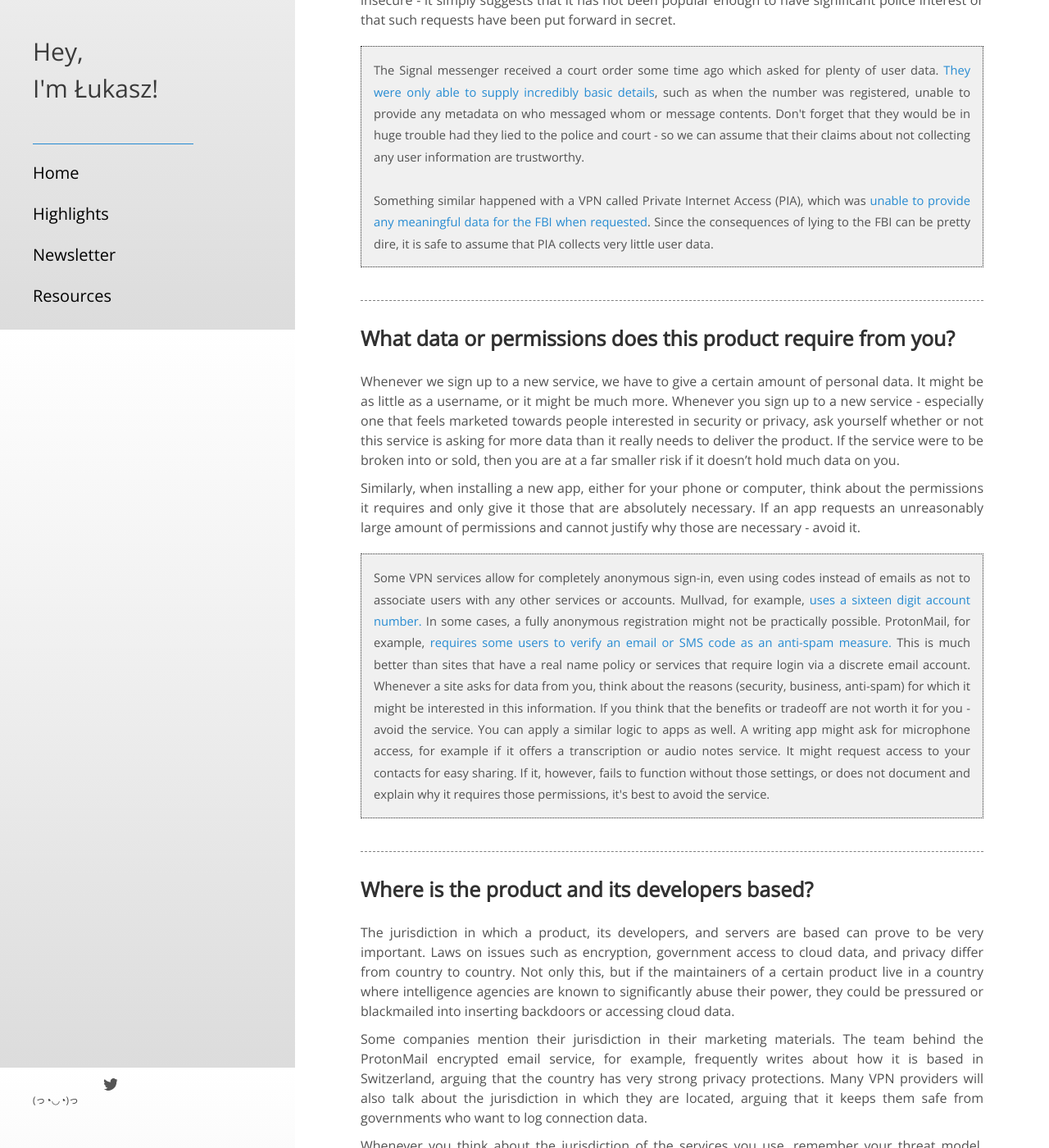
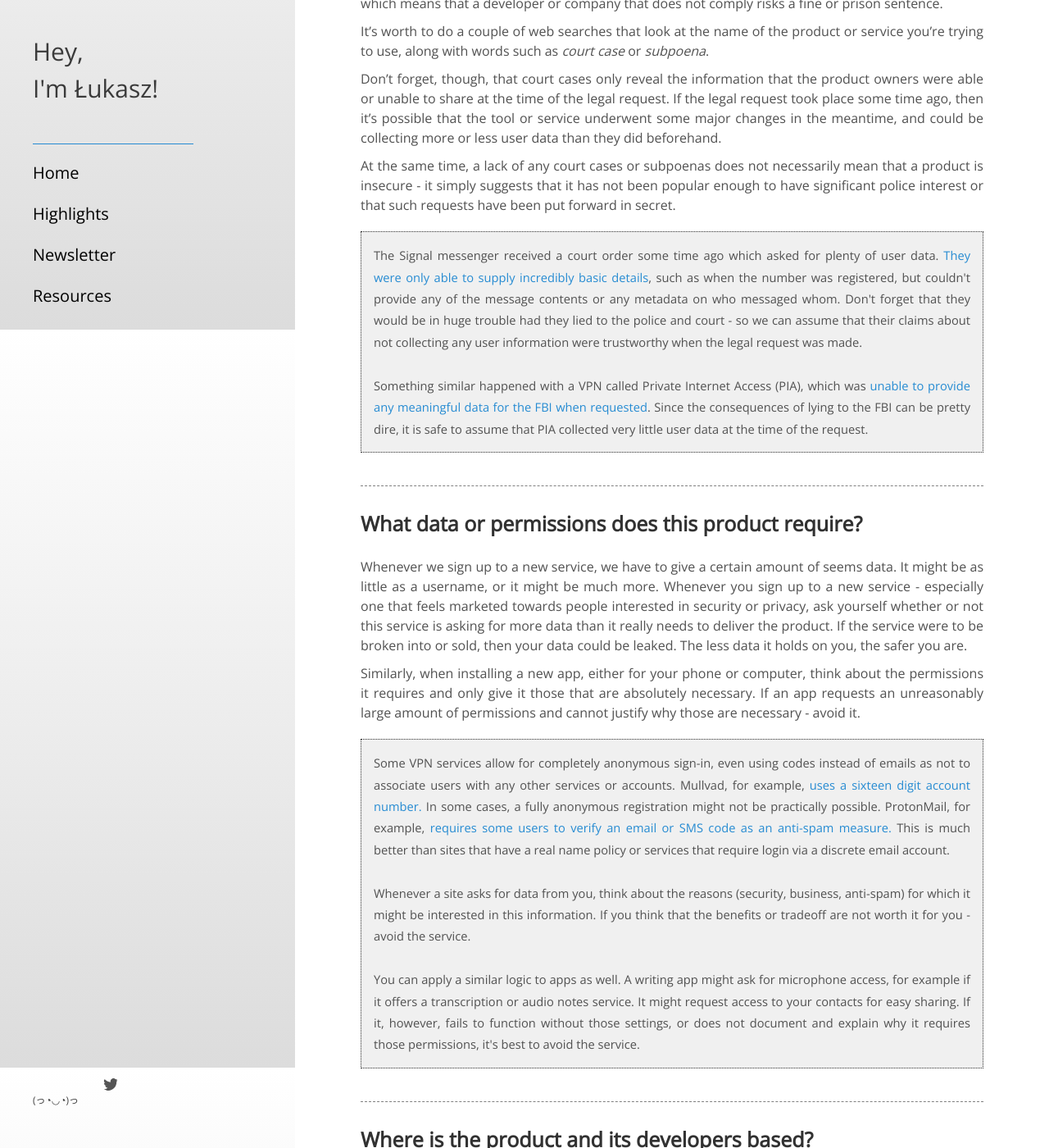
Before and after one commit to lukasz-a-krol/lukasz-a-krol.github.io, a Jekyll site: the page built from due_diligence.md, in a window 1280 px wide and 1400 px high, scrolled down 1398 px. Shown: the whole window at 82% size. Built offline with Jekyll 4.4.1, drawn with Linux system fonts in a browser that asks for light colours; some of the changed text lies outside the part shown.

Commit message:
slight changes to due diligence guide

```diff
--- a/due_diligence.md
+++ b/due_diligence.md
@@ -11,11 +11,14 @@
 <!-- don't forget that drafts of this file may be in .gitignore -->
 ## A couple of questions to ask when doing due diligence
 
-<code>This is still a draft - don't quote me too much on this</code>
+*A single security training cannot possibly cover all the tools and services that there are out there. Not only this, but tools and services change. New ones appear, old ones become deprecated or lose their secure reputation, and some of our favourite tools can change names and branding. Someone who would have undergone a digital security training several years ago might have been taught to use TextSecure, but times change and this tool has now been replaced by Signal.*
+
+*Still - the digital security space can be difficult to navigate. As such, I've drafted a couple of questions that journalists, activists, and others could use when deciding which security tools and services to adopt. Those questions are definitely not meant to be comprehensive, but aim to start and spark discussions.*
+
 
 ### What do people say about this product?
 
-One of the first things we can do is a simple web search for the product or service that we are trying to use. If there are good comments about the service online - perfect! At the same time, don't forget that many of the comments could be paid reviews, have been copywritten by marketing specialists, or could (in an extreme case) even be the result of a malware author creating fake reviews.
+One of the first things we can do is a simple web search for the product or service that we are trying to use, to check what others say about it. At the same time, don't forget that many of the comments could be paid reviews, have been copywritten by marketing specialists, or could (in an extreme case) even be the result of a malware author creating fake reviews.
 
 So in addition to a search on the open web, it's worth taking a look at places such as:
 <br>
@@ -24,11 +27,9 @@
 * Ars Technica
 * Hacker News (user generated submissions)
 * Reddit (user generated submissions)
-* The EFF documentation
-* Infosec Twitter
-* Organisations you trust (Freedom of the Press, EFF, etc.)
-* People whom you trust
-* And several others
+* Organisations you trust (Freedom of the Press, EFF, Tactical Tech, etc.)
+* Twitter accounts you trust (maybe people working at the above organisations and their contacts?)
+* People whom you know and trust
 
 
 <p class = "infobox">
@@ -46,41 +49,45 @@
 
 It's worth to do a couple of web searches that look at the name of the product or service you're trying to use, along with words such as *court case* or *subpoena*.
 
-Don't forget, though, that court cases only reveal the information that the product owners were able or unable to share at the time. It's possible that they modified the product after the court claim. At the same time, a lack of any court cases or subpoenas does not necessarily mean that a product is insecure - it simply suggests that it has not been popular enough to have significant police interest or that such requests have been put forward in secret.
+Don't forget, though, that court cases only reveal the information that the product owners were able or unable to share at the time of the legal request. If the legal request took place some time ago, then it's possible that the tool or service underwent some major changes in the meantime, and could be collecting more or less user data than they did beforehand.
+
+At the same time, a lack of any court cases or subpoenas does not necessarily mean that a product is insecure - it simply suggests that it has not been popular enough to have significant police interest or that such requests have been put forward in secret.
 
 <p class = "infobox">
-The Signal messenger received a court order some time ago which asked for plenty of user data. <a href = "https://www.aclu.org/blog/national-security/secrecy/new-documents-reveal-government-effort-impose-secrecy-encryption?redirect=blog/free-future/new-documents-reveal-government-effort-impose-secrecy-encryption-company" target = "_blank">They were only able to supply incredibly basic details</a>, such as when the number was registered, unable to provide any metadata on who messaged whom or message contents. Don't forget that they would be in huge trouble had they lied to the police and court - so we can assume that their claims about not collecting any user information are trustworthy. <br><br>
-Something similar happened with a VPN called Private Internet Access (PIA), which was <a href = "https://www.scribd.com/doc/303226103/Fake-bomb-threat-arrest" target = "_blank">unable to provide any meaningful data for the FBI when requested</a>. Since the consequences of lying to the FBI can be pretty dire, it is safe to assume that PIA collects very little user data.
+The Signal messenger received a court order some time ago which asked for plenty of user data. <a href = "https://www.aclu.org/blog/national-security/secrecy/new-documents-reveal-government-effort-impose-secrecy-encryption?redirect=blog/free-future/new-documents-reveal-government-effort-impose-secrecy-encryption-company" target = "_blank">They were only able to supply incredibly basic details</a>, such as when the number was registered, but couldn't provide any of the message contents or any metadata on who messaged whom. Don't forget that they would be in huge trouble had they lied to the police and court - so we can assume that their claims about not collecting any user information were trustworthy when the legal request was made.<br><br>
+Something similar happened with a VPN called Private Internet Access (PIA), which was <a href = "https://www.scribd.com/doc/303226103/Fake-bomb-threat-arrest" target = "_blank">unable to provide any meaningful data for the FBI when requested</a>. Since the consequences of lying to the FBI can be pretty dire, it is safe to assume that PIA collected very little user data at the time of the request.
 </p>
 
-### What data or permissions does this product require from you?
+### What data or permissions does this product require?
 
-Whenever we sign up to a new service, we have to give a certain amount of personal data. It might be as little as a username, or it might be much more. Whenever you sign up to a new service - especially one that feels marketed towards people interested in security or privacy, ask yourself whether or not this service is asking for more data than it really needs to deliver the product. If the service were to be broken into or sold, then you are at a far smaller risk if it doesn't hold much data on you.
+Whenever we sign up to a new service, we have to give a certain amount of seems data. It might be as little as a username, or it might be much more. Whenever you sign up to a new service - especially one that feels marketed towards people interested in security or privacy, ask yourself whether or not this service is asking for more data than it really needs to deliver the product. If the service were to be broken into or sold, then your data could be leaked. The less data it holds on you, the safer you are.
 
 Similarly, when installing a new app, either for your phone or computer, think about the permissions it requires and only give it those that are absolutely necessary. If an app requests an unreasonably large amount of permissions and cannot justify why those are necessary - avoid it.
 
 <p class = "infobox">
-Some VPN services allow for completely anonymous sign-in, even using codes instead of emails as not to associate users with any other services or accounts. Mullvad, for example, <a href = "https://mullvad.net/en/blog/2017/6/20/mullvads-account-numbers-get-longer-and-safer/" target = "_blank">uses a sixteen digit account number. </a> In some cases, a fully anonymous registration might not be practically possible. ProtonMail, for example, <a href = "https://protonmail.com/support/knowledge-base/human-verification/" target = "_blank">requires some users to verify an email or SMS code as an anti-spam measure.</a> This is much better than sites that have a real name policy or services that require login via a discrete email account. Whenever a site asks for data from you, think about the reasons (security, business, anti-spam) for which it might be interested in this information. If you think that the benefits or tradeoff are not worth it for you - avoid the service.
+Some VPN services allow for completely anonymous sign-in, even using codes instead of emails as not to associate users with any other services or accounts. Mullvad, for example, <a href = "https://mullvad.net/en/blog/2017/6/20/mullvads-account-numbers-get-longer-and-safer/" target = "_blank">uses a sixteen digit account number. </a> In some cases, a fully anonymous registration might not be practically possible. ProtonMail, for example, <a href = "https://protonmail.com/support/knowledge-base/human-verification/" target = "_blank">requires some users to verify an email or SMS code as an anti-spam measure.</a> This is much better than sites that have a real name policy or services that require login via a discrete email account.
 
-You can apply a similar logic to apps as well. A writing app might ask for microphone access, for example if it offers a transcription or audio notes service. It might request access to your contacts for easy sharing. If it, however, fails to function without those settings, or does not document and explain why it requires those permissions, it's best to avoid the service.
+<br><br>Whenever a site asks for data from you, think about the reasons (security, business, anti-spam) for which it might be interested in this information. If you think that the benefits or tradeoff are not worth it for you - avoid the service.
+
+<br><br>You can apply a similar logic to apps as well. A writing app might ask for microphone access, for example if it offers a transcription or audio notes service. It might request access to your contacts for easy sharing. If it, however, fails to function without those settings, or does not document and explain why it requires those permissions, it's best to avoid the service.
 </p>
 
 ### Where is the product and its developers based?
 
-The jurisdiction in which a product, its developers, and servers are based can prove to be very important. Laws on issues such as encryption, government access to cloud data, and privacy differ from country to country. Not only this, but if the maintainers of a certain product live in a country where intelligence agencies are known to significantly abuse their power, they could be pressured or blackmailed into inserting backdoors or accessing cloud data.
+The jurisdiction in which a product, its developers, and servers are based can prove to be very important. Laws on issues such as encryption, government access to cloud data, and privacy differ from country to country. Not only this, but if the maintainers of a certain product live in a country where intelligence agencies are known to abuse their power, they could be pressured or blackmailed into inserting backdoors or accessing cloud data.
 
-Some companies mention their jurisdiction in their marketing materials. The team behind the ProtonMail encrypted email service, for example, frequently writes about how it is based in Switzerland, arguing that the country has very strong privacy protections. Many VPN providers will also talk about the jurisdiction in which they are located, arguing that it keeps them safe from governments who want to log connection data.
+Some companies mention their jurisdiction in their marketing materials. The team behind the ProtonMail encrypted email service frequently writes about how it is based in Switzerland, arguing that the country has very strong privacy protections. Many VPN providers will also talk about their jurisdiction, arguing that it keeps them safe from governments who want to log connection data.
 
 Whenever you think about the jurisdiction of the services you use, remember your threat model. Different governments could be a risk for different people. It's also worth asking whether or not the service is in any way lying about issues related to jurisdiction.
 <br>
 <p class = "infobox">
-Zoom offers people the ability to transfer their data just through servers located in a specific geographical zone. Some cloud providers can also guarantee that your data will only be stored on EU-based servers (which is also a legal requirement for some organisations). <br><br>
+Zoom offers people the ability to transfer their data just through servers located in a specific geographical zone. Many cloud providers can also guarantee that your data will only be stored on EU-based servers (which is also a legal requirement for some organisations). <br><br>
 At the same time, not all companies are completely transparent as to their jurisdiction. Telegram claims not to have any employees working in Russia, <a href = "https://theoutline.com/post/2348/what-isn-t-telegram-saying-about-its-connections-to-the-kremlin?zd=1&zi=e7irfclt" target = "_blank">though there are reports to the contrary.</a>
 </p>
 
 ### Has the product been audited?
 
-Many VPN services now undergo a process of auditing. They ask an external company to look into their operations and confirm that they are following security practices or refusing to log any data. Reputable and well-known auditing companies have lots of incentives to give a truthful account of what they found in an audit: their whole business model is based on others seeing them as trustworthy and impartial reporters.
+Many VPN services now undergo a process of auditing. They ask an external company to look into their operations and confirm that they are following security practices or refusing to log any data. Reputable and well-known auditing companies have lots of incentives to give a truthful account of what they found in an audit: their whole business model is based on others seeing them as trustworthy and impartial.
 
 It's certainly good to see a VPN undergo an audit, especially if they fix any bugs or issues as recommended by the auditors. At the same time, however, an audit might be limited in its scope. It might only look at the desktop or mobile app or [at the company's servers](https://www.pcmag.com/news/what-does-a-vpn-security-audit-really-prove). Don't forget to also check the date of an audit - the VPN might have changed some of its practices in the meantime.
 
@@ -113,7 +120,7 @@
 
 
 <p class = "infobox">
-We mentioned companies such as Telegram above, which have been suspected of posting misleading information about where their employees are based. This is a serious breach of user trust, and users should wonder what else companies that post misleading info about themselves could be up to.
+I mentioned services such as Telegram above, which have been suspected of posting misleading information about where their employees are based. This is a serious breach of user trust, and users should wonder what else companies that post misleading info about themselves could be up to.
 </p>
 
 
```
Also changed, not shown: other parts of due_diligence.md (+4 -2 lines).
